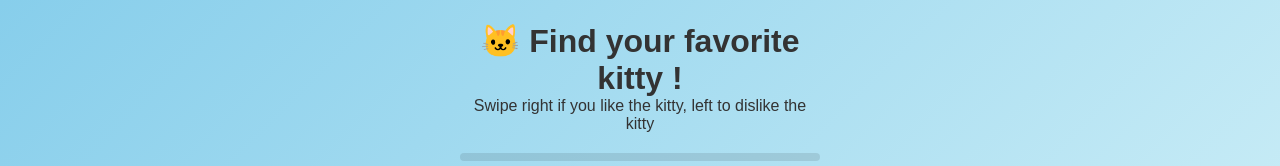
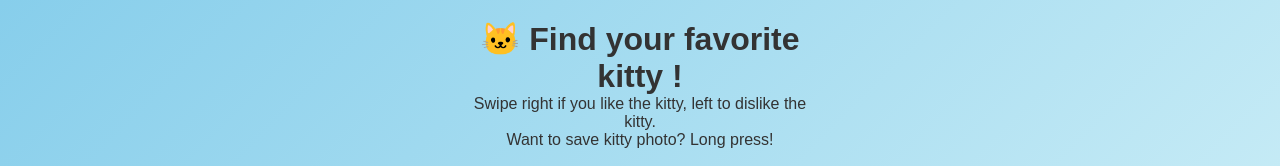
Before and after one commit to Ean010/cat_swiping_001, a plain HTML site: page index.html in a window 1280 px wide. Shown: the top 166 px of the page. Drawn offline with Linux system fonts and the light colour scheme.

Commit message:
Update index.html

```diff
--- a/index.html
+++ b/index.html
@@ -33,7 +33,8 @@
     <div class="app">
         <div class="header">
             <h1>🐱 Find your favorite kitty !</h1>
-            <p>Swipe right if you like the kitty, left to dislike the kitty</p>
+            <p>Swipe right if you like the kitty, left to dislike the kitty.</p>
+            <p>Want to save kitty photo? Long press! </p>
         </div>
         <div class="progress"><div class="progress-bar" id="progress"></div></div>
         <div class="counter" id="counter">Cat 1 of 10</div>
```
